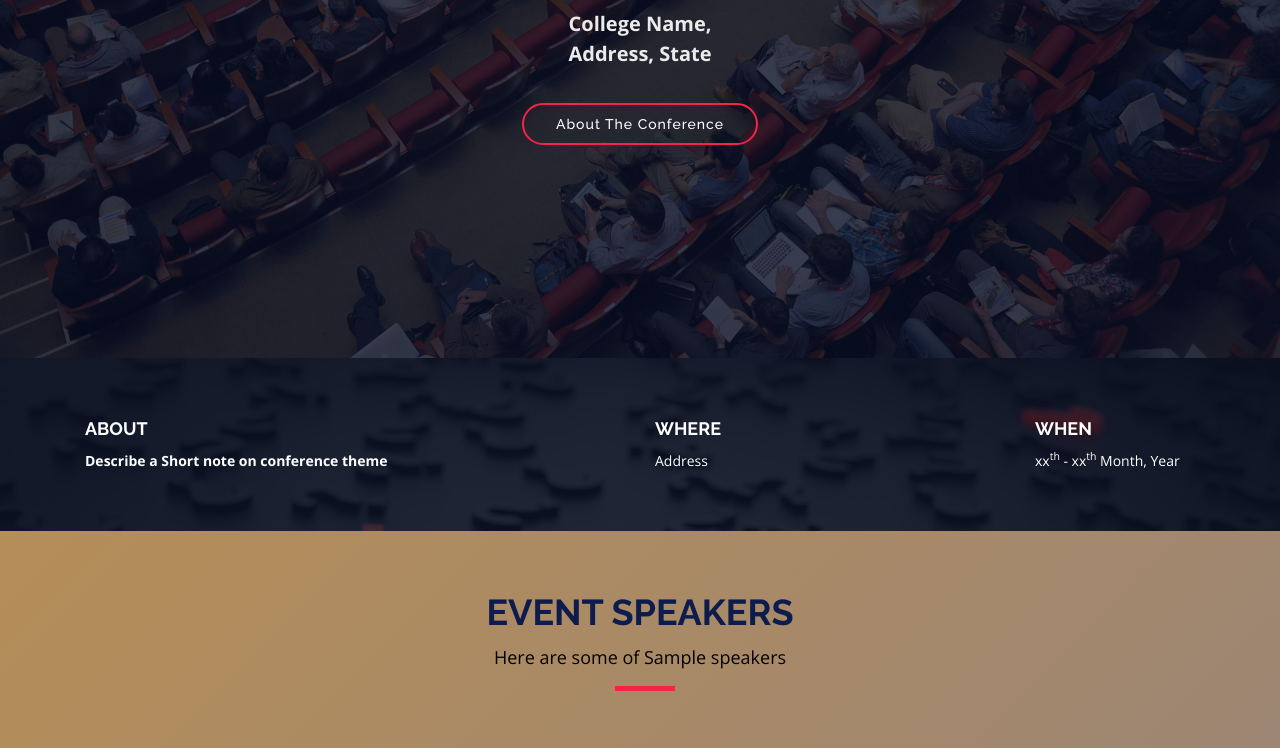
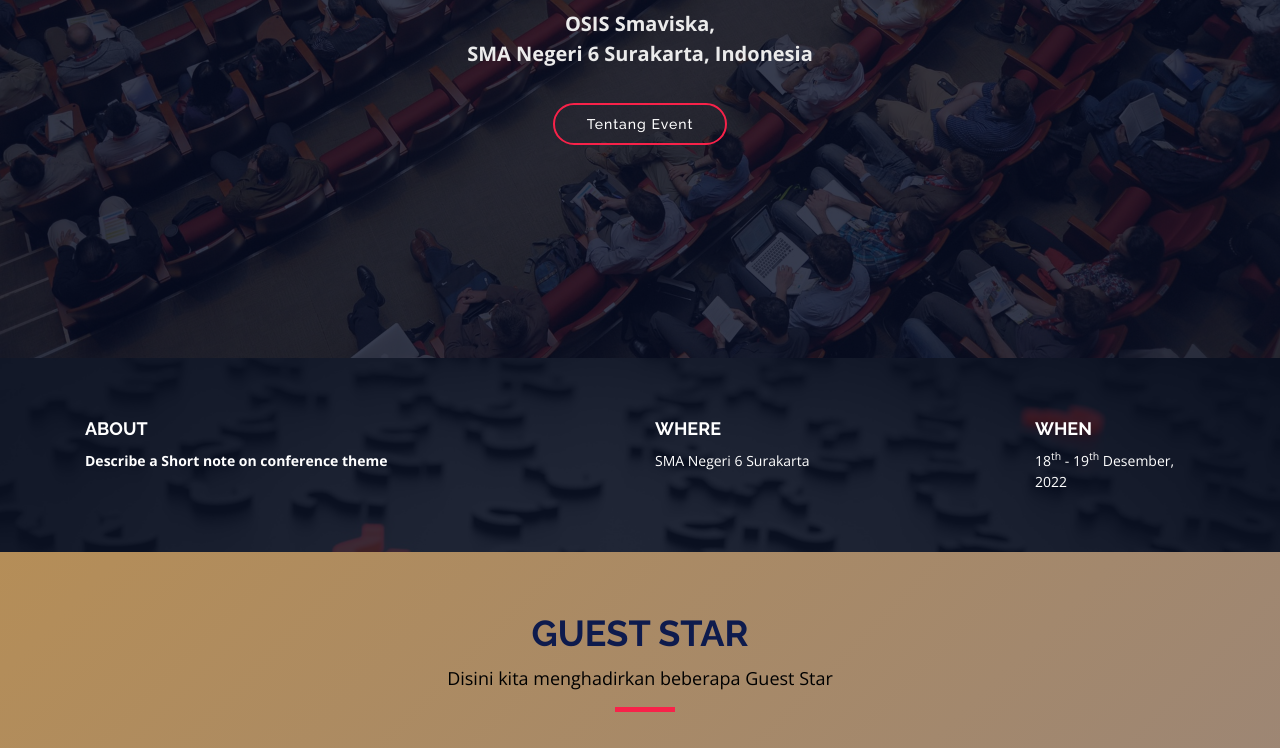
Before and after one commit to Joavinco/Aksenda-Besar, a plain HTML site: page index.html in a window 1280 px wide. Shown: the part 442-1190 px from the top of the page. Drawn offline with nearby package versions, Linux system fonts and the light colour scheme.

Commit message:
add image and edit

```diff
--- a/assets/css/style.css
+++ b/assets/css/style.css
@@ -1142,7 +1142,7 @@ body {
   }
 
   #venue .venue-info {
-    background: url("../img/venue-info-bg.jpg") top center no-repeat;
+    background: url("../img/Sma6.jpeg") top center no-repeat;
     background-size: cover;
     position: relative;
     padding-top: 60px;
--- a/index.html
+++ b/index.html
@@ -79,9 +79,9 @@
   <!-- ======= Intro Section ======= -->
   <section id="intro">
     <div class="intro-container" data-aos="zoom-in" data-aos-delay="100">
-      <h1 class="mb-4 pb-0">Name of the Conference<br><span>Type</span> Conference</h1>
-      <p class="mb-4 pb-0">College Name, <br> Address, State</p>
-      <a href="#about" class="about-btn scrollto">About The Conference</a>
+      <h1 class="mb-4 pb-0">AKSENDA<br><span>Ajang Kreasi</span> Seni dan Budaya</h1>
+      <p class="mb-4 pb-0">OSIS Smaviska, <br> SMA Negeri 6 Surakarta, Indonesia</p>
+      <a href="#about" class="about-btn scrollto">Tentang Event</a>
     </div>
   </section>
   <!-- End Intro Section -->
@@ -98,11 +98,11 @@
           </div>
           <div class="col-lg-4">
             <h3>Where</h3>
-            <p>Address</p>
+            <p>SMA Negeri 6 Surakarta</p>
           </div>
           <div class="col-lg-2">
             <h3>When</h3>
-            <p>xx<sup>th</sup> - xx<sup>th</sup> Month, Year</p>
+            <p>18<sup>th</sup> - 19<sup>th</sup> Desember, 2022</p>
           </div>
         </div>
       </div>
@@ -113,8 +113,8 @@
     <section id="speakers">
       <div class="container" data-aos="fade-up">
         <div class="section-header">
-          <h2>Event Speakers</h2>
-          <p style="color: black;">Here are some of Sample speakers</p>
+          <h2>Guest Star</h2>
+          <p style="color: black;">Disini kita menghadirkan beberapa Guest Star</p>
         </div>
 
         <div class="row">
@@ -225,8 +225,8 @@
     <section id="schedule" class="section-with-bg">
       <div class="container" data-aos="fade-up">
         <div class="section-header">
-          <h2>Conference Schedule</h2>
-          <p style="color: black;">Here is our Conference sample schedule</p>
+          <h2>Rangkaian Acara</h2>
+          <p style="color: black;">Disini kita lampirkan rangkaian acaranya</p>
         </div>
 
         <ul class="nav nav-tabs" role="tablist" data-aos="fade-up" data-aos-delay="100">
```
Also changed, not shown: assets/img/Sma6.jpeg (added).
